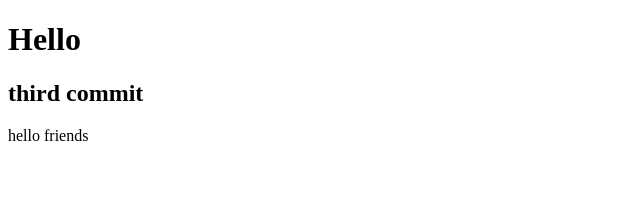
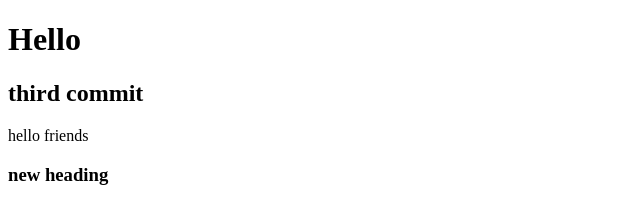
Before and after one commit to josmyjose555/first-repo, a plain HTML site: page index.html in a window 1280 px wide. Shown: the whole page, without its empty margins (0-640 px from the left). Drawn offline with Linux system fonts and the light colour scheme.

Commit message:
new h3 heading added in html file

```diff
--- a/index.html
+++ b/index.html
@@ -16,5 +16,6 @@
    <p>
     hello friends
    </p>
+   <h3>new heading</h3>
 </body>
 </html>
```
